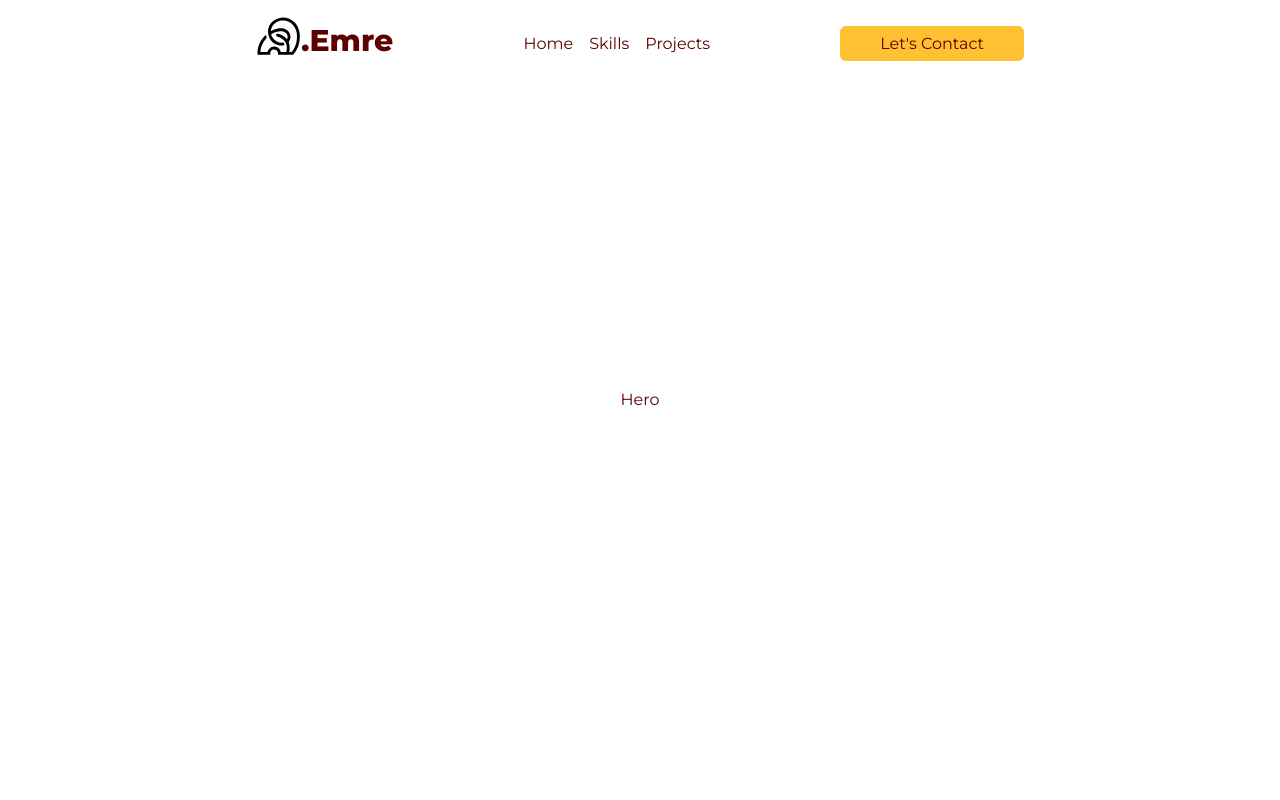
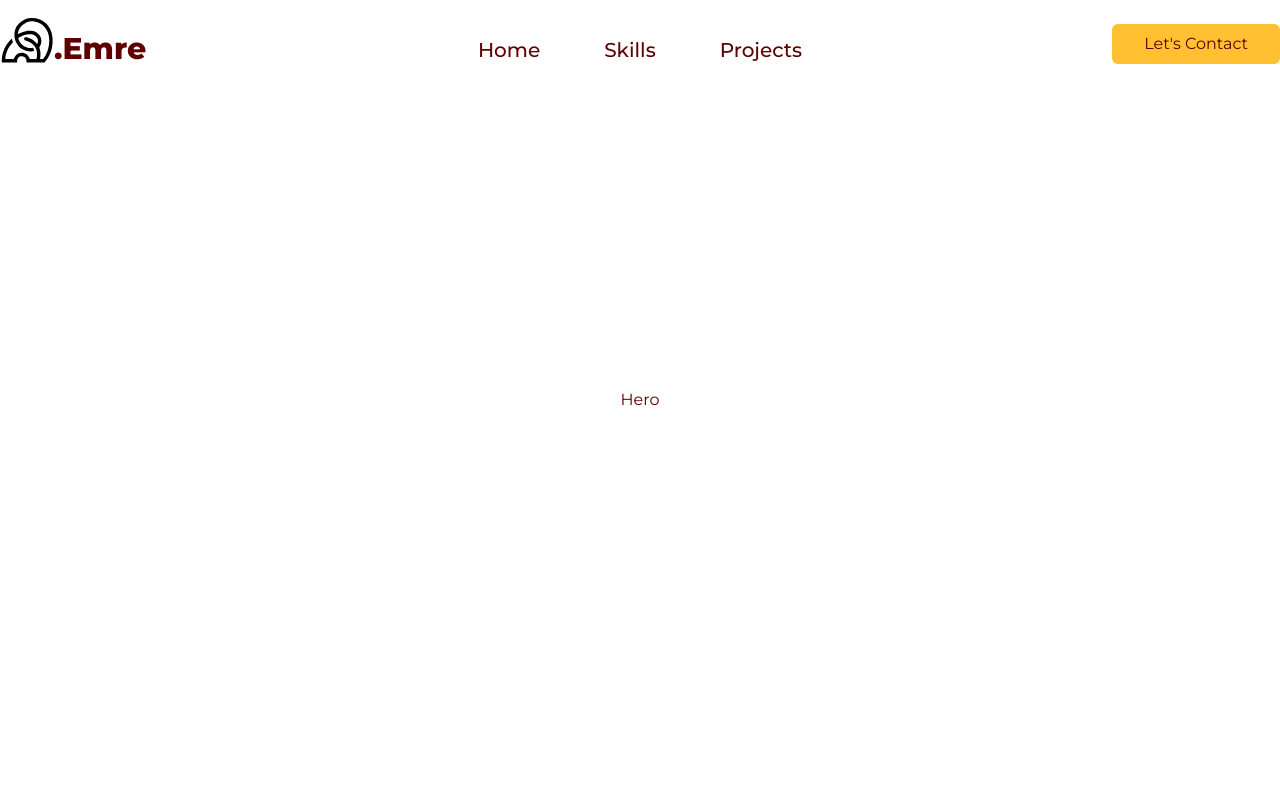
Before and after one commit to emre-ergun/personal-portfolio-website, a React (Vite) app: page / in a window 1280 px wide. Shown: the top 800 px of the page. Built offline with nearby package versions, Linux system fonts and the light colour scheme.

Commit message:
resized pages

```diff
--- a/src/components/NavBar.tsx
+++ b/src/components/NavBar.tsx
@@ -1,5 +1,6 @@
 import { SelectedPage } from '@/shared/types';
 import AnchorLink from 'react-anchor-link-smooth-scroll';
+import { logo } from '@/assets';
 
 type NavBarProp = {
   isTopOfPage: boolean;
@@ -11,14 +12,14 @@ const NavBar = ({ isTopOfPage }: NavBarProp) => {
   const navBarBackground = isTopOfPage ? '' : 'bg-primary-100 drop-shadow';
   return (
     <div className={`${navBarBackground} fixed top-0 z-30 w-full py-4`}>
-      <div className="flex items-end justify-between mx-auto px-4 md:px-0 md:w-5/6 lg:w-3/5">
-        <div className='flex items-end'>
-          <svg
+      <div className="flex items-end justify-between mx-auto  px-4 xl:px-0 max-w-screen-xl">
+        <div className="flex items-end w-3/12">
+          {/* <svg
             version="1.0"
             xmlns="http://www.w3.org/2000/svg"
             viewBox="0 0 564.000000 502.000000"
             preserveAspectRatio="xMidYMid meet"
-            className="h-10"
+            className="h-12 "
           >
             <g
               transform="translate(0.000000,502.000000) scale(0.100000,-0.100000)"
@@ -52,23 +53,28 @@ const NavBar = ({ isTopOfPage }: NavBarProp) => {
                   866 151z"
               />
             </g>
-          </svg>
-          <h1 className='text-3xl font-extrabold leading-none align-text-bottom'>.Emre</h1>
+          </svg> */}
+          <img src={logo} alt="logo" className='h-12'/>
+          <h1 className="text-3xl font-extrabold leading-none align-text-bottom">
+            .Emre
+          </h1>
         </div>
-        <div className="hidden lg:block">
-          <div className="flex gap-4 items-center justify-center">
+        <div className="hidden lg:block w-6/12">
+          <div className="flex items-center justify-center gap-16 text-xl font-medium">
             <AnchorLink href="#hero">Home</AnchorLink>
             <AnchorLink href="#skills">Skills</AnchorLink>
             <AnchorLink href="#projects">Projects</AnchorLink>
           </div>
         </div>
-        <div className="hidden lg:block">
-          <AnchorLink
-            className="rounded-md bg-secondary-500 cursor-pointer px-10 py-2 hover:bg-primary-500 hover:text-white"
-            href="#contact"
-          >
-            Let&apos;s Contact
-          </AnchorLink>
+        <div className="hidden lg:block w-3/12">
+          <div className="flex items-center justify-end">
+            <AnchorLink
+              className="w-max-fit rounded-md bg-secondary-500 cursor-pointer px-8 py-2 hover:bg-primary-500 hover:text-white"
+              href="#contact"
+            >
+              Let&apos;s Contact
+            </AnchorLink>
+          </div>
         </div>
       </div>
     </div>
--- a/src/layouts/SectionLayout.tsx
+++ b/src/layouts/SectionLayout.tsx
@@ -8,7 +8,7 @@ type Props = {
 const SectionLayout = ({ id, children }: Props) => {
   return (
     <section id={id} className="w-full">
-      <div className=' relative mx-auto px-4 md:px-0 md:w-5/6 lg:w-3/5'>{children}</div>
+      <div className=' relative mx-auto px-4 xl:px-0 max-w-screen-xl'>{children}</div>
     </section>
   );
 };
```
Also changed, not shown: src/assets/index.ts (renamed from src/assets/index.js).
